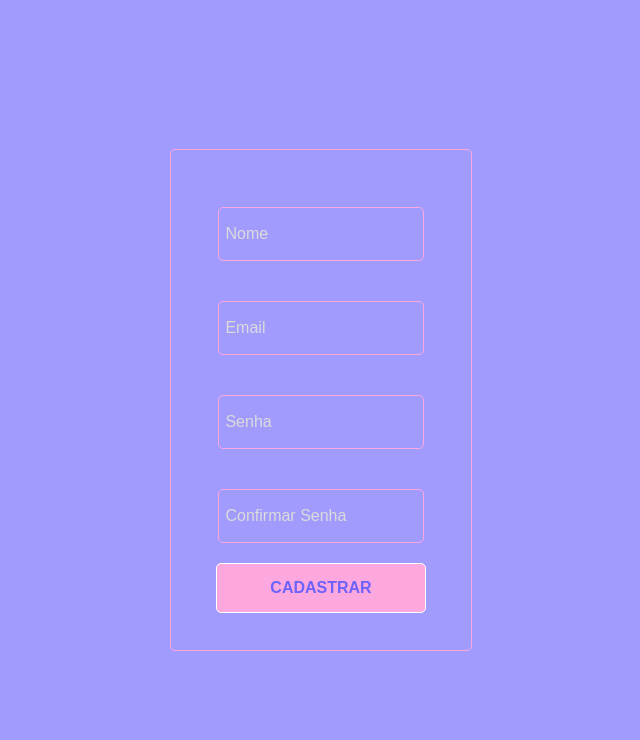
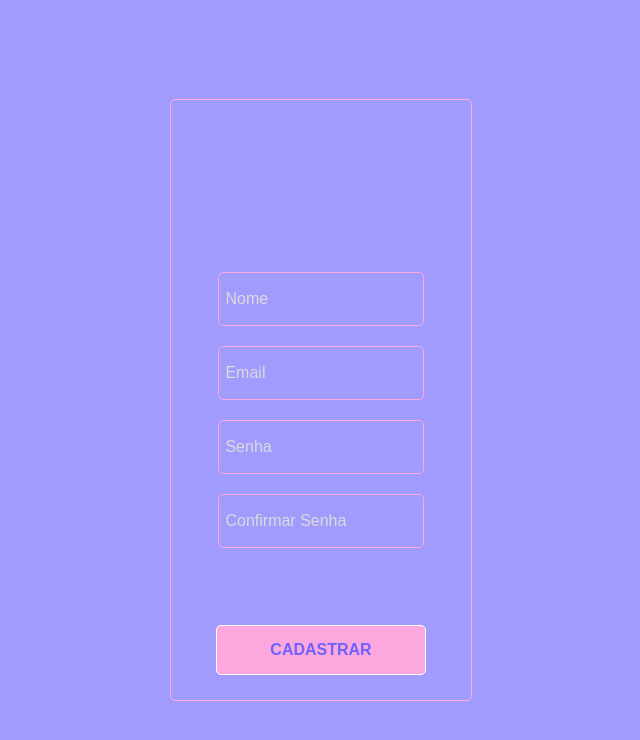
Before and after one commit to Kenzie-Academy-Brasil-Developers/react-entrega-s2-formulario-de-cadastro-vitorsoaresf, a React (Create React App) app: page / in a window 1280 px wide. Shown: the top 740 px of the page, without its empty margins (319-959 px from the left). Built offline with nearby package versions, Linux system fonts and the light colour scheme.

Commit message:
feat: implements component Form

```diff
--- a/src/components/Button/index.jsx
+++ b/src/components/Button/index.jsx
@@ -1,7 +1,7 @@
 import { ContainerButton } from "./styles";
 
-function Button() {
-  return <ContainerButton>CADASTRAR</ContainerButton>;
+function Button({ onClick, value }) {
+  return <ContainerButton onClick={onClick}>{value}</ContainerButton>;
 }
 
 export default Button;
--- a/src/components/Button/styles.js
+++ b/src/components/Button/styles.js
@@ -10,6 +10,8 @@ export const ContainerButton = styled.button`
   font-size: 1rem;
   font-weight: bold;
   cursor: pointer;
+  margin-top: 500px;
+  position: absolute;
 
   :hover {
     background-color: #6c62fc;
--- a/src/components/Form/index.jsx
+++ b/src/components/Form/index.jsx
@@ -2,10 +2,13 @@ import { ContainerForm } from "./styles";
 import * as yup from "yup";
 import { useForm } from "react-hook-form";
 import { yupResolver } from "@hookform/resolvers/yup";
+import { useHistory } from "react-router";
 import Input from "../Input";
 import Button from "../Button";
 
 function Form() {
+  const history = useHistory();
+
   const formSchema = yup.object().shape({
     email: yup.string().required("E-mail obrigatório").email("E-mail inválido"),
     name: yup.string().required("Nome obrigatório"),
@@ -21,17 +24,50 @@ function Form() {
     resolver: yupResolver(formSchema),
   });
 
+  const onSubmitFunction = (data) => {
+    console.log(data);
+    history.push(`/login/${data.name}`);
+  };
+
   return (
-    <ContainerForm>
-      <Input placeholder=" Nome" {...register("name")} />
-      {errors.name?.message}
-      <Input placeholder=" Email" {...register("email")} />
-      {errors.email?.message}
-      <Input placeholder=" Senha" {...register("password")} />
-      {errors.password?.message}
-      <Input placeholder=" Confirmar Senha" {...register("confirm_password")} />
-      {errors.confirm_password?.message}
-      <Button type="submit" />
+    <ContainerForm onSubmit={handleSubmit(onSubmitFunction)}>
+      <Input
+        type="text"
+        placeholder=" Nome"
+        register={register}
+        // {...register("name")}
+        name="name"
+        error={errors.name?.message}
+      />
+      {/* {errors.name?.message} */}
+      <Input
+        type="email"
+        placeholder=" Email"
+        register={register}
+        name="email"
+        // {...register("email")}
+        error={errors.email?.message}
+      />
+      {/* {errors.email?.message} */}
+      <Input
+        type="password"
+        placeholder=" Senha"
+        register={register}
+        name="password"
+        // {...register("password")}
+        error={errors.password?.message}
+      />
+      {/* {errors.password?.message} */}
+      <Input
+        type="password"
+        placeholder=" Confirmar Senha"
+        register={register}
+        name="confirm_password"
+        // {...register("confirm_password")}
+        error={errors.confirm_password?.message}
+      />
+      {/* {errors.confirm_password?.message} */}
+      <Button type="submit" value="CADASTRAR" />
     </ContainerForm>
   );
 }
--- a/src/components/Form/styles.js
+++ b/src/components/Form/styles.js
@@ -2,7 +2,7 @@ import styled from "styled-components";
 
 export const ContainerForm = styled.form`
   width: 300px;
-  height: 500px;
+  height: 600px;
   border: solid 1px #fda7df;
   margin: 0 auto;
   display: flex;
--- a/src/components/Input/index.jsx
+++ b/src/components/Input/index.jsx
@@ -1,7 +1,17 @@
-import { ContainerInput } from "./styles";
+import { ContainerInput, Container } from "./styles";
 
-function Input({ placeholder, register }) {
-  return <ContainerInput placeholder={placeholder} />;
+function Input({ type, placeholder, register, name, error }) {
+  // console.log(error);
+  return (
+    <Container>
+      <ContainerInput
+        {...register(name)}
+        type={type}
+        placeholder={placeholder}
+      />
+      {error && <p>{error} </p>}
+    </Container>
+  );
 }
 
 export default Input;
--- a/src/components/Input/styles.js
+++ b/src/components/Input/styles.js
@@ -6,8 +6,8 @@ export const ContainerInput = styled.input`
   background-color: unset;
   height: 50px;
   width: 200px;
-  margin: 20px 0;
   font-size: 1rem;
+  margin-top: 20px;
   color: white;
 
   ::placeholder {
@@ -17,3 +17,12 @@ export const ContainerInput = styled.input`
     outline-color: white;
   }
 `;
+
+export const Container = styled.div`
+  color: red;
+
+  p {
+    height: 10px;
+    font-size: 0.6rem;
+  }
+`;
--- a/src/pages/Login/index.jsx
+++ b/src/pages/Login/index.jsx
@@ -1,5 +1,14 @@
+import Button from "../../components/Button";
+import { useHistory } from "react-router";
 function Login() {
-  return <div>Login</div>;
+  const history = useHistory();
+
+  return (
+    <>
+      <div>Login</div>;
+      <Button value="VOLTAR" onClick={() => history.push("/")} />
+    </>
+  );
 }
 
 export default Login;
--- a/src/routes/index.jsx
+++ b/src/routes/index.jsx
@@ -10,7 +10,7 @@ function Routes() {
         <Route exact path="/">
           <Home />
         </Route>
-        <Route exact path="/login">
+        <Route exact path="/login/:name">
           <Login />
         </Route>
       </Switch>
--- a/src/styles/global.js
+++ b/src/styles/global.js
@@ -6,8 +6,5 @@ export const GlobalStyle = createGlobalStyle`
         padding: 0;
         background: #a29bfe;
         font-family: Arial, Helvetica, sans-serif;
-        /* display:flex;
-        align-items: center;
-        justify-content: center; */
     }
 `;
```
